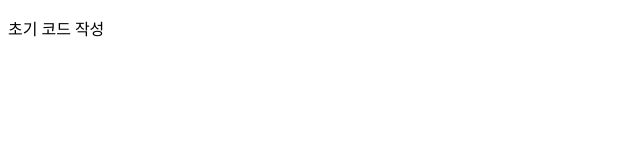
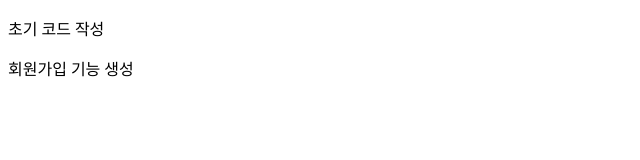
Before and after one commit to easyomi-code/MyGithubProject, a plain HTML site: page index.html in a window 1280 px wide. Shown: the whole page, without its empty margins (0-640 px from the left). Drawn offline with Linux system fonts and the light colour scheme.

Commit message:
add: 회원가입 기능 생성

```diff
--- a/index.html
+++ b/index.html
@@ -7,5 +7,6 @@
   </head>
   <body>
     <p>초기 코드 작성</p>
+    <p>회원가입 기능 생성</p>
   </body>
 </html>
```
